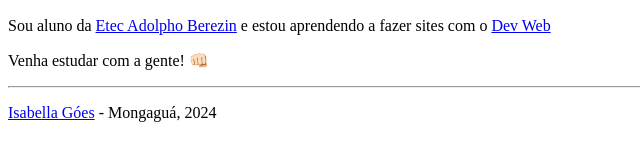
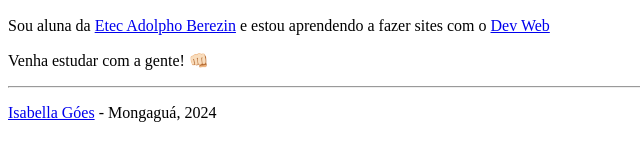
Before and after one commit to isabellagoes/Hello-Dev-Web, a plain HTML site: page index.html in a window 1280 px wide. Shown: the part 204-364 px from the top of the page, 0-640 px from the left. Drawn offline with Linux system fonts and the light colour scheme.

Commit message:
Correção de gênero

```diff
--- a/index.html
+++ b/index.html
@@ -9,7 +9,7 @@
     <h1>😎 Hello, Dev Web!</h1>
     <img src="logo-dev-web.png" alt="Logotipo do Dev Web" />
 
-    <p>Sou aluno da <a href="http://eteab.com.br/">Etec Adolpho Berezin</a> e estou aprendendo a fazer sites com o <a href="https://github.com/ermogenes/aulas-programacao-web">Dev Web</a></p>
+    <p>Sou aluna da <a href="http://eteab.com.br/">Etec Adolpho Berezin</a> e estou aprendendo a fazer sites com o <a href="https://github.com/ermogenes/aulas-programacao-web">Dev Web</a></p>
 
     <p>Venha estudar com a gente! 👊🏻</p>
 
```
